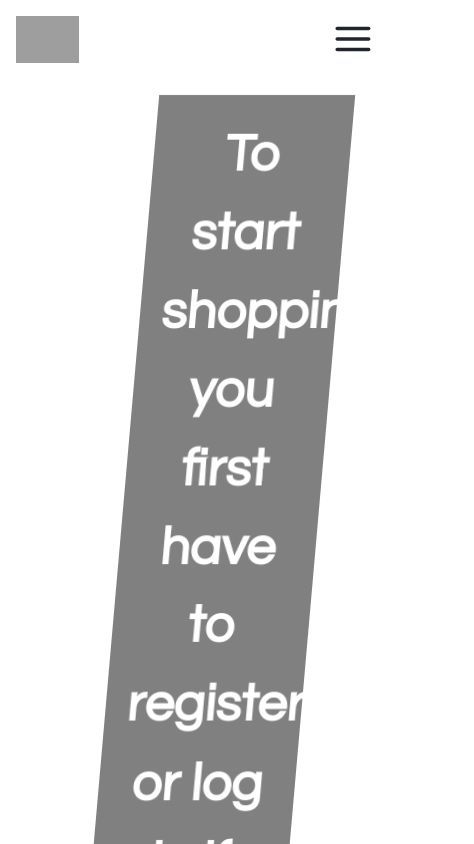
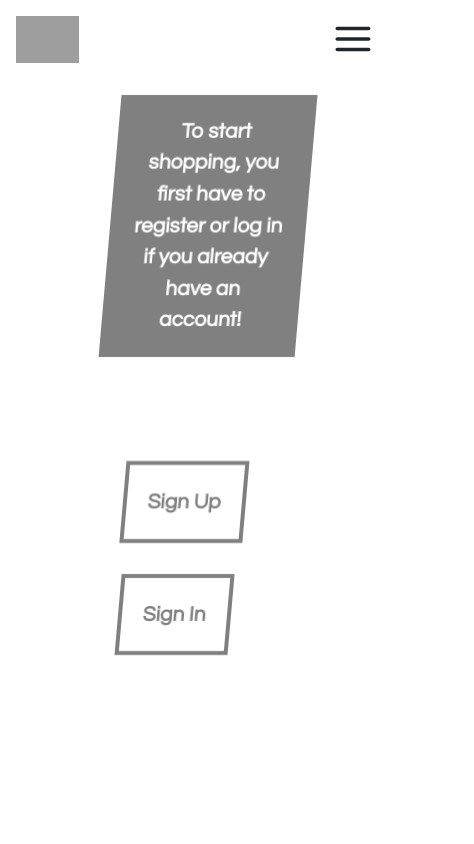
Before and after one commit to bredigian/proyecto_react, a React (Create React App) app: page /register in a window 390 px wide. Shown: the top 844 px of the page, 474 px wide, since content can reach past the window. Built offline with nearby package versions, Linux system fonts and the light colour scheme; no server answers; the database is empty; grey boxes are pictures that could not be loaded.

Commit message:
fix register media querie

```diff
--- a/src/scss/views/_register.scss
+++ b/src/scss/views/_register.scss
@@ -29,3 +29,17 @@
     }
   }
 }
+@media (max-width: 768px) {
+  .register {
+    &-title {
+      font-size: 2rem;
+    }
+    &-container {
+      flex-direction: column;
+      &__button {
+        font-size: 2rem;
+        width: inherit;
+      }
+    }
+  }
+}
--- a/src/scss/views/_sign.scss
+++ b/src/scss/views/_sign.scss
@@ -53,3 +53,13 @@
     }
   }
 }
+@media (max-width: 768px) {
+  .sign {
+    &-form {
+      width: 90% !important;
+      .link {
+        width: 180px;
+      }
+    }
+  }
+}
```
